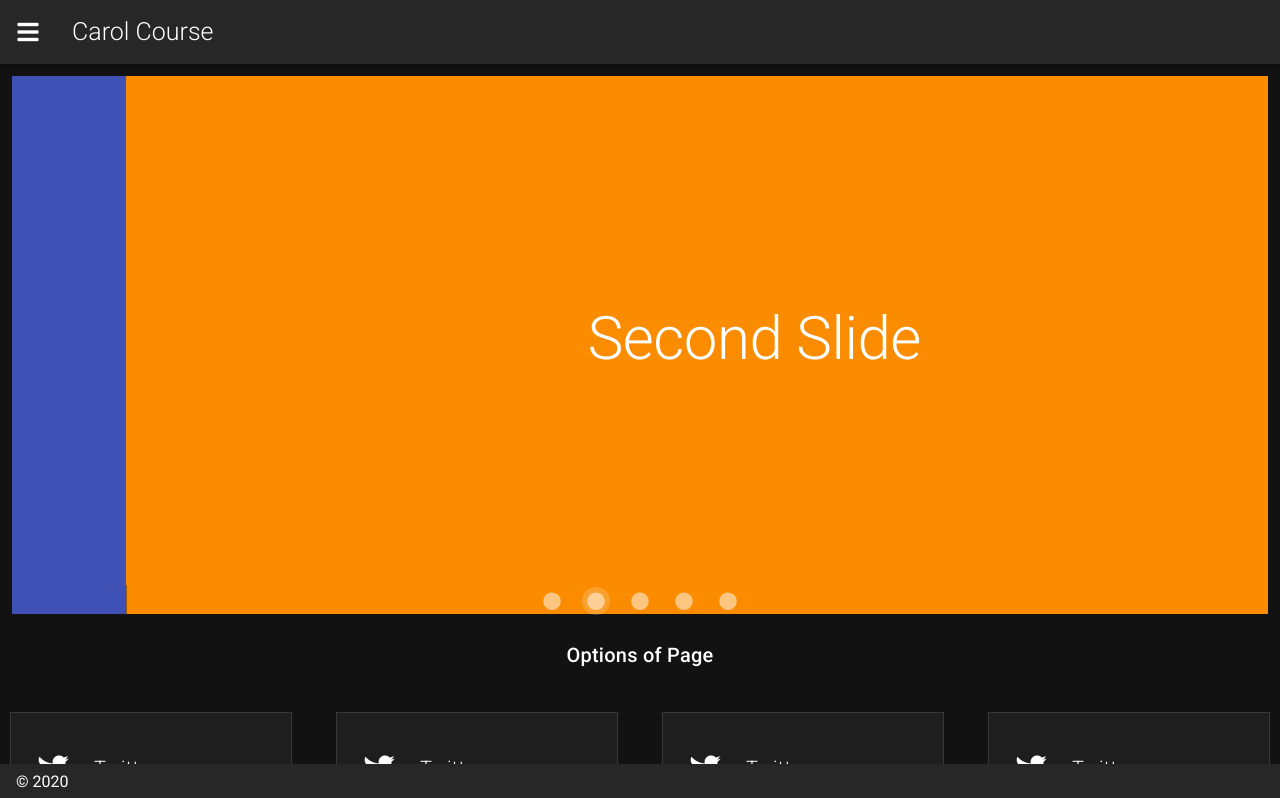
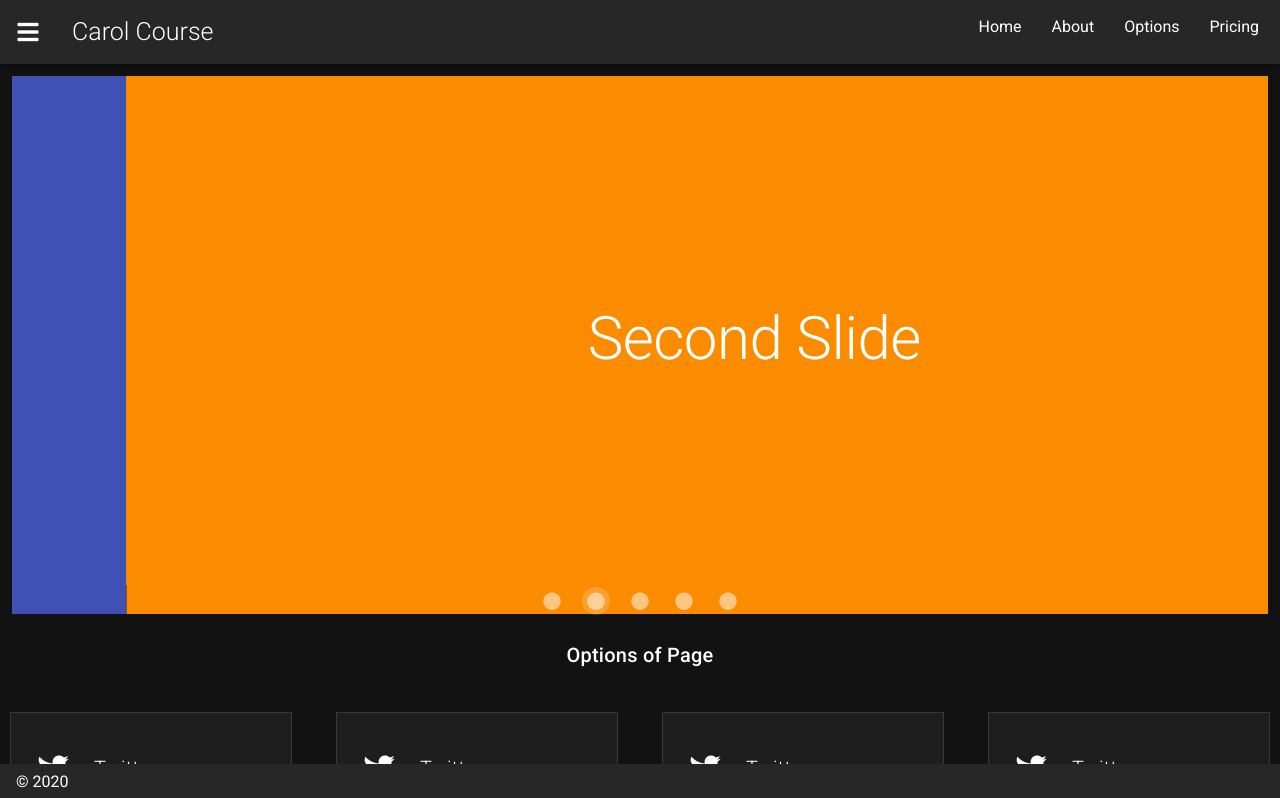
Before and after one commit to mahzzaa/udemy, a Vue app: page / in a window 1280 px wide. Shown: the top 798 px of the page. Built offline with nearby package versions, Linux system fonts and the light colour scheme.

Commit message:
update nav

```diff
--- a/src/App.vue
+++ b/src/App.vue
@@ -24,6 +24,11 @@
     <v-app-bar app clipped-left>
       <v-app-bar-nav-icon @click.stop="drawer = !drawer"></v-app-bar-nav-icon>
       <v-toolbar-title style="font-weight:300; font-size:25px; justify-content:center">Carol Course</v-toolbar-title>
+      <v-spacer></v-spacer>
+      <p class="navbar-p">Home</p>
+      <p class="navbar-p">About</p>
+      <p class="navbar-p">Options</p>
+      <p class="navbar-p">Pricing</p>
     </v-app-bar>
 
     <v-main>
@@ -71,5 +76,8 @@ export default {
 </script>
 
 <style>
-
+.navbar-p{
+  margin: 5px;
+  padding-left: 20px;
+}
 </style>
```
